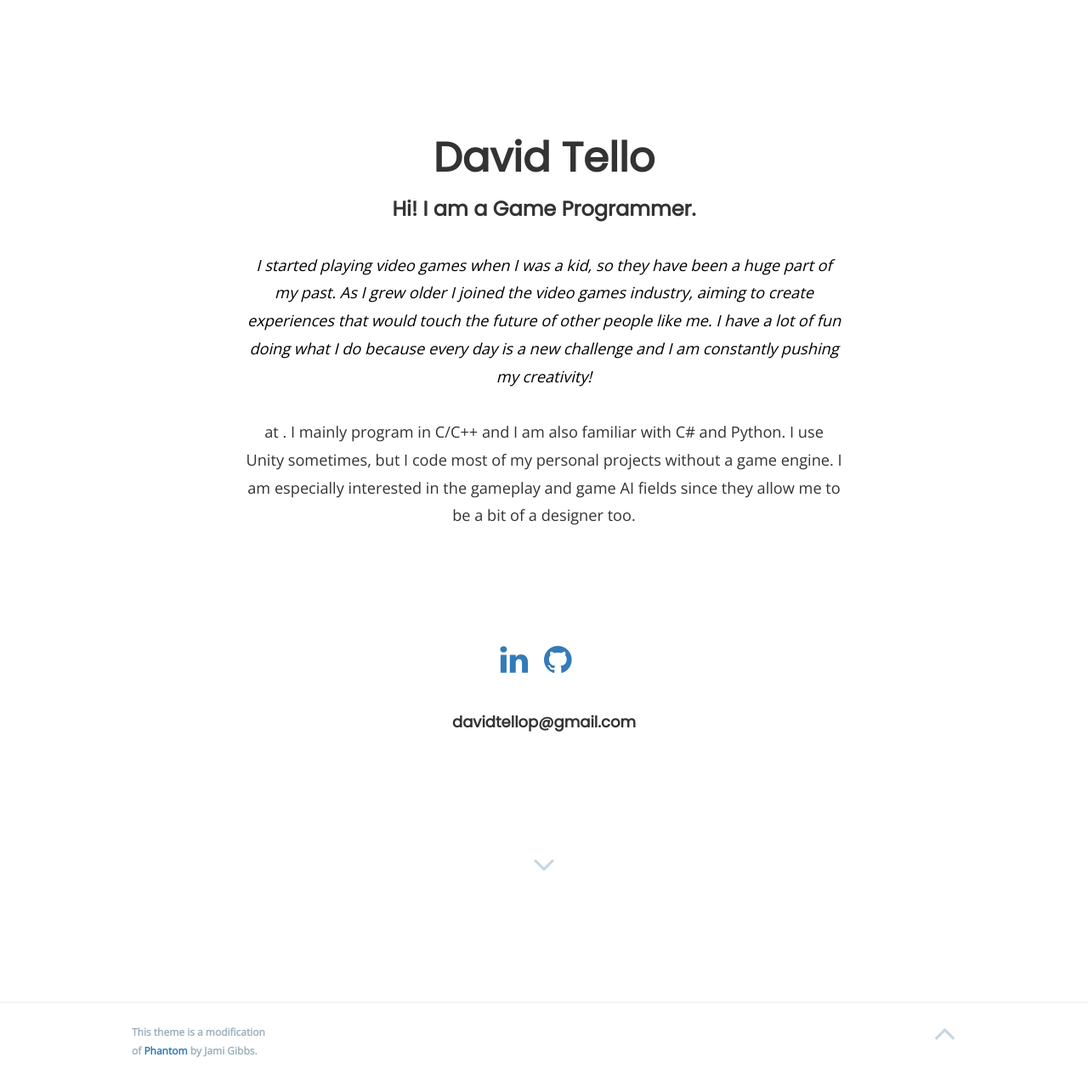
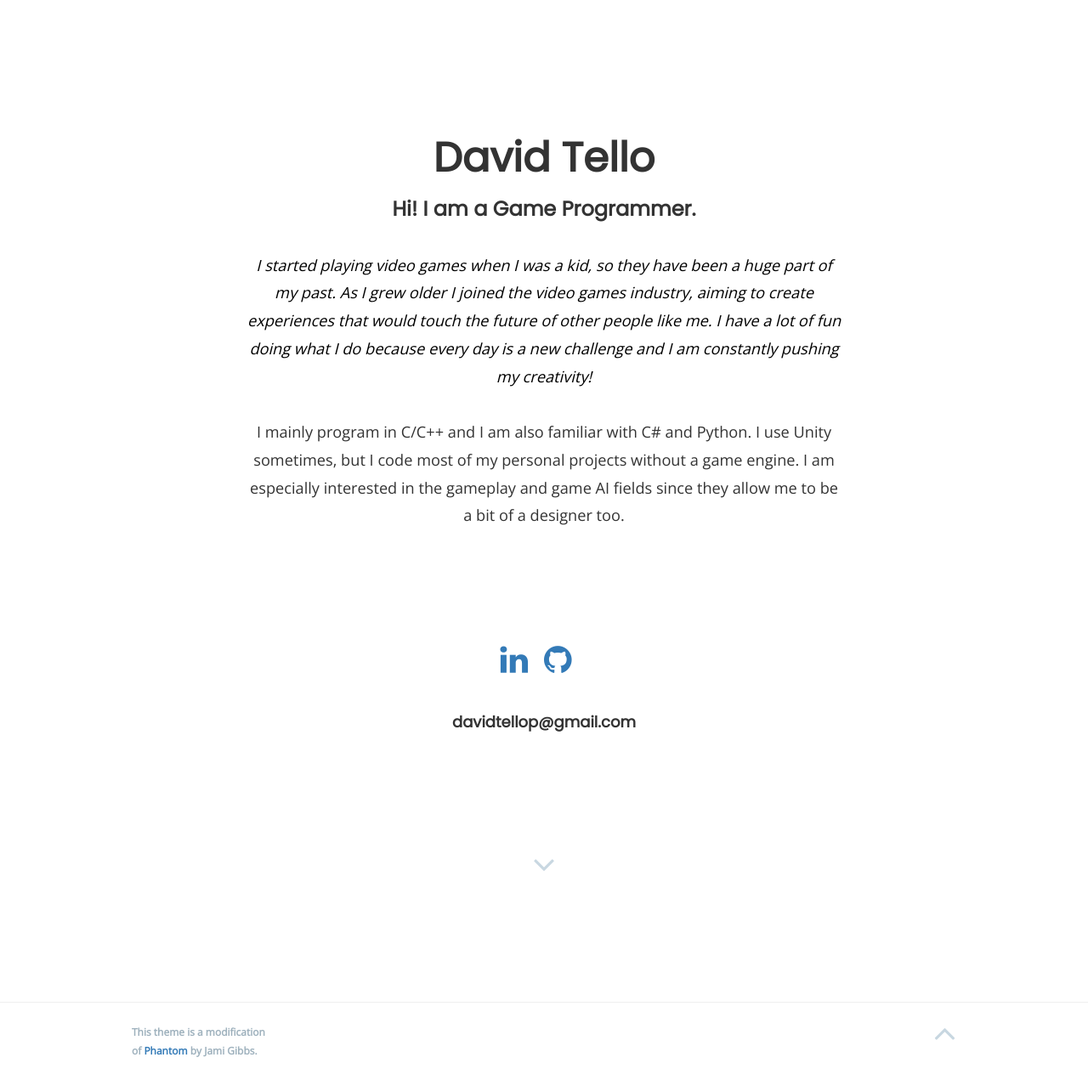
Before and after one commit to DavidTello1/Website, a Jekyll site: the page built from docs/media/2018-12-16-byte.md, in a window 1280 px wide. Shown: the whole page at 85% size. Built offline with Jekyll 4.4.1, drawn with Linux system fonts in a browser that asks for light colours; nearby versions of some CDN libraries.

Commit message:
Update about.html

```diff
--- a/docs/_includes/about.html
+++ b/docs/_includes/about.html
@@ -8,20 +8,6 @@
 
 <br><br>
 
-{{ site.data.about.university_intro }}
-<element class="highlight">
-    <element class="gs">
-    {{ site.data.about.university_degree }}
-    </element>
-</element>
-at
-<element class="highlight">
-    <element class="gs">
-        <a href="{{ site.data.about.university_url }}">{{ site.data.about.university_name }}</a>
-    </element>
-</element>
-.
-
 {{ site.data.about.outro }}
 
 <br><br><br>
```
